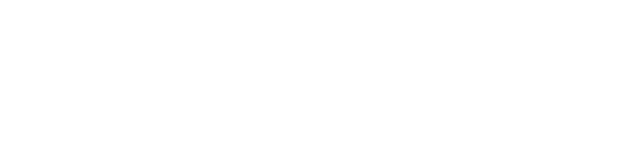
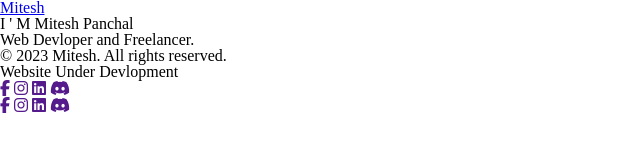
Before and after one commit to miteshp98/portfolio-website, a plain HTML site: page index.html in a window 1280 px wide. Shown: the whole page, without its empty margins (0-640 px from the left). Drawn offline with Linux system fonts and the light colour scheme; a web font is replaced by a local one.

Commit message:
Complete Under Devlopment Structure

```diff
--- a/index.html
+++ b/index.html
@@ -27,10 +27,61 @@
     <!-- CSS Stylesheed -->
     <link rel="stylesheet" href="css/style.css" />
     <!-- Font Awesome CDN -->
-    <link rel="stylesheet" href="https://cdnjs.cloudflare.com/ajax/libs/font-awesome/6.5.1/css/all.min.css" integrity="sha512-DTOQO9RWCH3ppGqcWaEA1BIZOC6xxalwEsw9c2QQeAIftl+Vegovlnee1c9QX4TctnWMn13TZye+giMm8e2LwA==" crossorigin="anonymous" referrerpolicy="no-referrer" />
+    <link
+      rel="stylesheet"
+      href="https://cdnjs.cloudflare.com/ajax/libs/font-awesome/6.5.1/css/all.min.css"
+      integrity="sha512-DTOQO9RWCH3ppGqcWaEA1BIZOC6xxalwEsw9c2QQeAIftl+Vegovlnee1c9QX4TctnWMn13TZye+giMm8e2LwA=="
+      crossorigin="anonymous"
+      referrerpolicy="no-referrer"
+    />
+  </head>
+  <!-- Main Content Of Website -->
+  <body>
+    <!-- Border Lines  -->
+    <div class="border-line-container">
+      <div class="line top"></div>
+      <div class="line right"></div>
+      <div class="line left"></div>
+      <div class="line bottom"></div>
+    </div>
+    <!-- Main Content Of Website -->
+    <div class="site-frame">
+      <!-- Header-section -->
+      <header class="header-section">
+        <div class="header-container">
+          <a href="index.html" class="navbar-brand">Mitesh</a>
+        </div>
+      </header>
 
-  </head>
-  <body>
+      <main>
+        <section class="home-section">
+          <div class="home-section-container">
+            <h1 class="name-title glitch">I ' M Mitesh Panchal</h1>
+            <p class="work-designation">Web Devloper and Freelancer.</p>
+          </div>
+        </section>
+      </main>
 
+      <footer class="footer-section">
+        <div class="footer-section-container">
+          <p class="copyright-p">&#169; 2023 Mitesh. All rights reserved.</p>
+          <p class="under-devlopment">Website Under Devlopment</p>
+
+          <div class="social-media-cont desktop">
+            <a href=""><i class="fa-brands fa-facebook-f"></i></a>
+            <a href=""><i class="fa-brands fa-instagram"></i></a>
+            <a href=""><i class="fa-brands fa-linkedin"></i></a>
+            <a href=""><i class="fa-brands fa-discord"></i></a>
+          </div>
+
+          <div class="social-media-cont mobile">
+            <a href=""><i class="fa-brands fa-facebook-f"></i></a>
+            <a href=""><i class="fa-brands fa-instagram"></i></a>
+            <a href=""><i class="fa-brands fa-linkedin"></i></a>
+            <a href=""><i class="fa-brands fa-discord"></i></a>
+          </div>
+        </div>
+      </footer>
+    </div>
   </body>
 </html>
```
